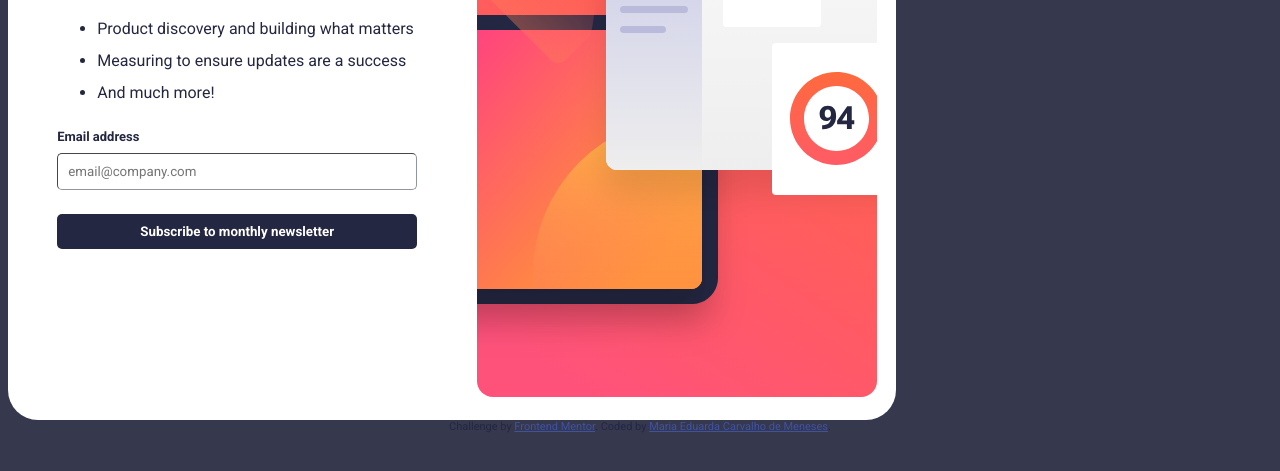
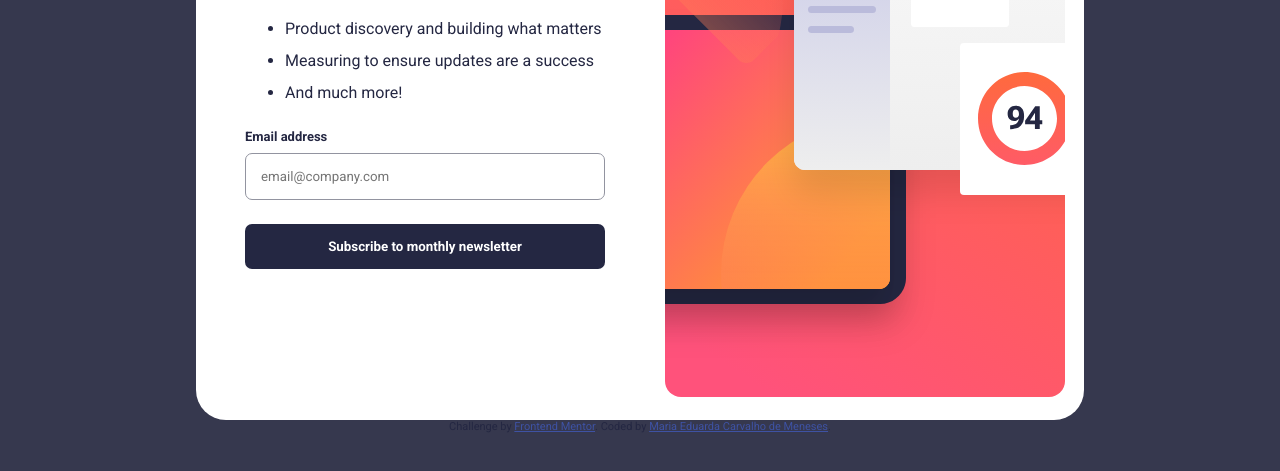
Before and after one commit to dudaeses/newsletter-sign-up-with-success-message-main, a plain HTML site: page index.html in a window 1280 px wide. Shown: the part 223-694 px from the top of the page. Drawn offline with Linux system fonts and the light colour scheme.

Commit message:
estilizando formulário

```diff
--- a/script.js
+++ b/script.js
@@ -26,7 +26,8 @@ dismissMessage.addEventListener('click', () => { // fecha a mensagem de sucesso
 });
 
 function setError(index){ // mostra a mensagem de erro
-    campos[index].style.border = '2px solid hsl(4, 100%, 67%)';
+    campos[index].style.border = '1px solid hsl(4, 100%, 67%)';
+    campos[index].style.transition = 'border 0.2s ease';
     spans[index].style.display = 'block';
 }
 
--- a/style.css
+++ b/style.css
@@ -2,7 +2,7 @@
 
 @import url('https://fonts.googleapis.com/css2?family=Roboto:ital,wght@0,100;0,300;0,400;0,500;0,700;0,900;1,100;1,300;1,400;1,500;1,700;1,900&display=swap');
 
-body {
+html {
     background-color: hsl(235, 18%, 26%);
     font-family: "Roboto", sans-serif;
     font-weight: 400;
@@ -14,13 +14,17 @@ p {
     line-height: 1.5rem;
 }
 
+main{
+    display: flex;
+}
+
 .conteudo {
+    display: flex;
     background-color: hsl(0, 0%, 100%);
-    display: flex;
-    width: 850px;
+    max-width: 850px;
     padding: 1.2rem;
     border-radius: 30px;
-
+    margin: auto;
 }
 
 /* formulário */
@@ -55,11 +59,16 @@ label {
 
 input[type="text"] {
     font-family: "Roboto", sans-serif;
-    padding: 10px;
+    padding: 15px;
     margin-bottom: 1.5rem;
-    border-radius: 5px;
-    border-color: hsl(231, 7%, 60%);
-    border-width: 1px;
+    border: 1px solid hsl(231, 7%, 60%);
+    border-radius: 7px;
+    outline: none;
+    transition: border 0.2s ease;
+}
+
+input[type="text"]:hover, input[type="text"]:focus {
+    border: 1px solid hsl(234, 29%, 20%);
 }
 
 input[type="submit"] {
@@ -67,10 +76,17 @@ input[type="submit"] {
     font-family: "Roboto", sans-serif;
     color: hsl(0, 0%, 100%);
     font-weight: 700;
-    padding: 10px;
+    padding: 15px;
     border: 0px;
-    border-radius: 5px;
+    border-radius: 7px;
+    transition: background 0.4s ease, box-shadow 0.4s ease;
 }
+
+input[type="submit"]:hover {
+    background: linear-gradient(40deg, hsl(350, 90%, 62%), hsl(16, 94%, 58%));
+    box-shadow: 0.1em 1em 2em hsl(4, 75%, 76%);
+}
+
 
 /* mensagens */
 
@@ -84,7 +100,8 @@ span {
 
 span {
     color: hsl(4, 100%, 67%);
-    font-size: 12px;
+    font-size: 11px;
+    font-weight: bolder;
     text-align: right;
 }
 
```
